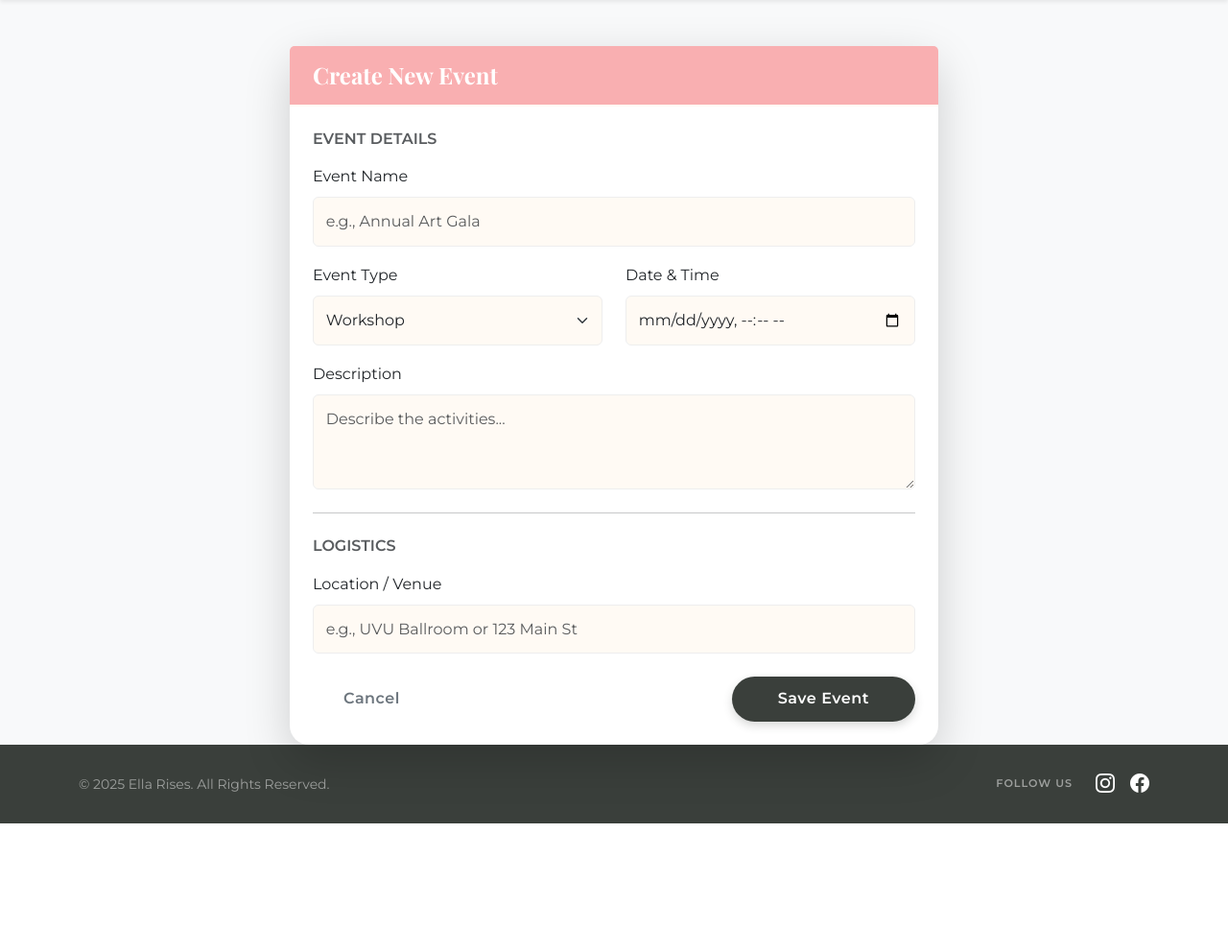
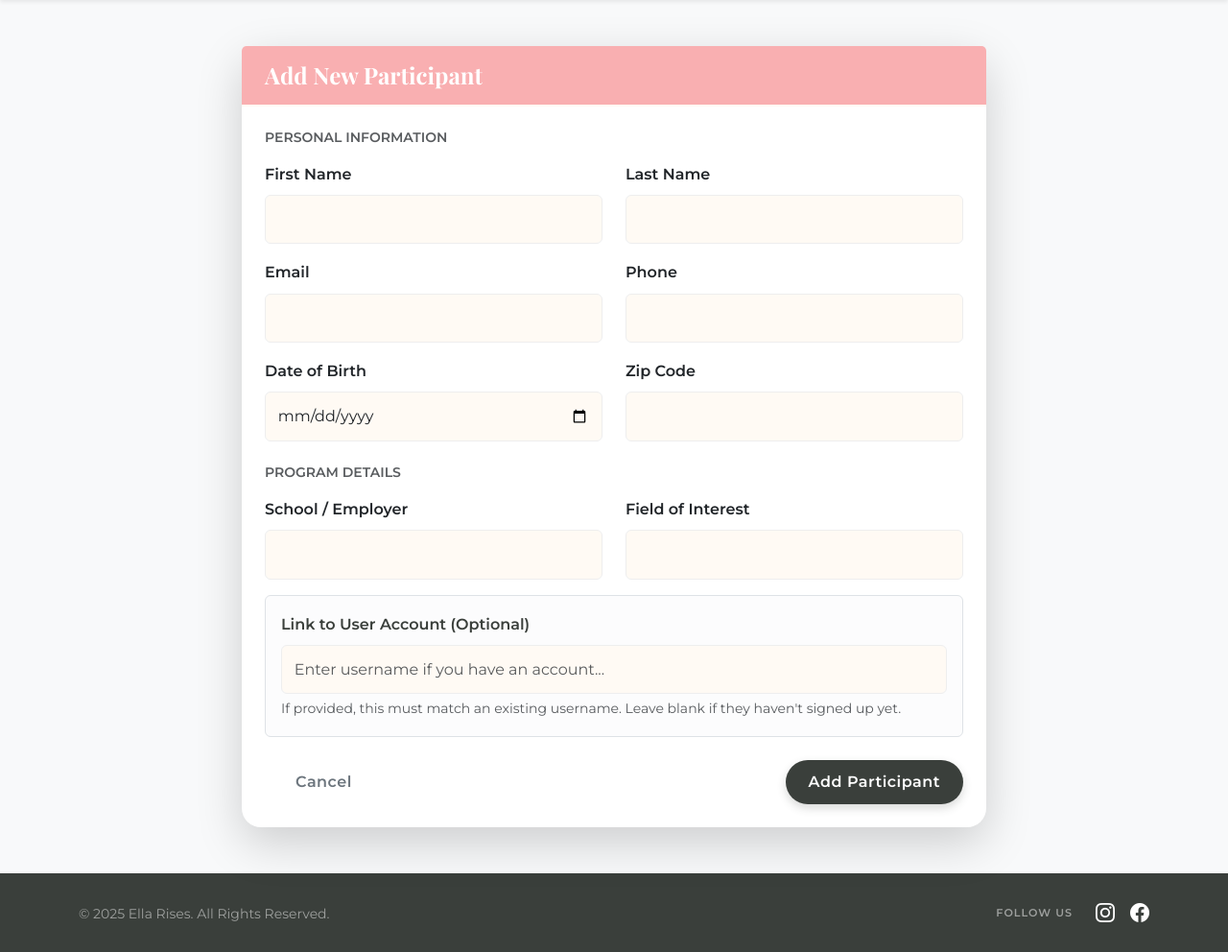
Before and after one commit to iipratte/ella-rises, a Node server app: template views/addParticipant.ejs in a window 1280 px wide. Shown: the part 86-1078 px from the top of the page at 96% size. Before the commit the page ends 944 px from the top, so only its background shows below. Run offline with Node 20, Linux system fonts and the light colour scheme; the template is opened without the code that fills it, so the values that code supplies are empty.

Commit message:
participant stuff

```diff
--- a/app.js
+++ b/app.js
@@ -312,27 +312,31 @@ app.post("/account", async (req, res) => {
 
 // --- PARTICIPANTS ---
 
+// --- PARTICIPANTS LIST ---
 app.get("/participants", async (req, res) => {
     if (!req.session.username) return res.redirect('/login');
 
     try {
-        // 1. Fetch participants (New Schema)
+        // 1. Fetch participants with REAL NAMES
         const participants = await knex('participants')
             .select(
                 'participantid',
-                'username',
+                'participantfirstname', // <--- Added
+                'participantlastname',  // <--- Added
+                'participantemail',     // <--- Added
                 'participantschooloremployer',
-                'participantfieldofinterest'
+                'participantfieldofinterest',
+                'username' // Keep this just in case
             )
-            .orderBy('username', 'asc');
+            .orderBy('participantid', 'desc'); // Sort by Last Name now
 
-        // 2. Fetch milestone counts separately
+        // 2. Fetch milestone counts
         const milestoneCounts = await knex('milestones')
             .select('participantid')
-            .count('milestoneno as count')
+            .count('milestoneid as count')
             .groupBy('participantid');
 
-        // 3. Merge counts in JavaScript (Avoids DB type mismatch)
+        // 3. Merge counts
         participants.forEach(p => {
             const match = milestoneCounts.find(m => m.participantid == p.participantid);
             p.milestone_count = match ? match.count : 0;
@@ -347,19 +351,12 @@ app.get("/participants", async (req, res) => {
 });
 
 // GET Add Form
-app.get("/participants/add", async (req, res) => {
+app.get("/participants/add", (req, res) => {
     if (!req.session.username || req.session.level !== 'M') {
         return res.redirect('/participants');
     }
-
-    try {
-        // Fetch all users to populate the dropdown
-        const users = await knex('users').select('username').orderBy('username');
-        res.render("addParticipant", { users });
-    } catch (err) {
-        console.error("Error fetching users for dropdown:", err);
-        res.render("addParticipant", { users: [] });
-    }
+    // No need to fetch users dropdown anymore
+    res.render("addParticipant");
 });
 
 // POST Add Form
@@ -368,18 +365,44 @@ app.post("/participants/add", async (req, res) => {
         return res.redirect('/');
     }
 
-    const { username, schoolOrEmployer, fieldOfInterest } = req.body;
+    const { firstName, lastName, email, phone, dob, zip, employer, interest, username } = req.body;
 
     try {
+        // --- VALIDATION: CHECK USERNAME ---
+        if (username && username.trim() !== "") {
+            const userExists = await knex('users').where({ username: username.toLowerCase() }).first();
+
+            if (!userExists) {
+                // If username doesn't exist, reload page with error and keep their typed data
+                return res.render("addParticipant", {
+                    error: "Error: That username does not exist. Please create an account first or check the spelling.",
+                    firstName, lastName, email, phone, dob, zip, employer, interest, username
+                });
+            }
+        }
+
+        // --- INSERT NEW PARTICIPANT ---
         await knex('participants').insert({
-            username: username,
-            participantschooloremployer: schoolOrEmployer,
-            participantfieldofinterest: fieldOfInterest
+            participantfirstname: firstName,
+            participantlastname: lastName,
+            participantemail: email,
+            participantphone: phone,
+            participantdob: dob || null, // Handle empty date
+            participantzip: zip,
+            participantschooloremployer: employer,
+            participantfieldofinterest: interest,
+            username: username || null // Insert null if empty
         });
+
         res.redirect('/participants');
+
     } catch (err) {
         console.error("Error adding participant:", err);
-        res.send("Error adding participant. Check if User exists.");
+        // Render page with generic database error
+        res.render("addParticipant", {
+            error: "Database error: " + err.message,
+            firstName, lastName, email, phone, dob, zip, employer, interest, username
+        });
     }
 });
 
@@ -565,7 +588,7 @@ app.get("/milestones", async (req, res) => {
         const safeParticipants = participants.length > 0 ? participants : await knex('participants').orderBy('username', 'asc');
 
         const milestones = await knex('milestones')
-            .select('milestoneno', 'participantid', 'milestonetitle', 'milestonedate', 'milestonenotes')
+            .select('milestoneid', 'participantid', 'milestonetitle', 'milestonedate', 'milestonenotes')
             .orderBy('milestonedate', 'desc');
 
         // Combine logic
@@ -638,7 +661,7 @@ app.post("/milestones/delete/:pid/:mno", async (req, res) => {
 
     try {
         await knex('milestones')
-            .where({ participantid: pid, milestoneno: mno })
+            .where({ participantid: pid, milestoneid: mno })
             .del();
         res.redirect(`/milestones/view/${pid}`);
     } catch(err) {
--- a/views/addParticipant.ejs
+++ b/views/addParticipant.ejs
@@ -1,65 +1,88 @@
 <!DOCTYPE html>
 <html lang="en">
 <head>
-    <title>Add New Event - Ella Rises</title>
+    <title>Add Participant - Ella Rises</title>
     <%- include('partials/head') %>
 </head>
 <body class="bg-light">
 
     <%- include('partials/header') %>
 
-    <div class="container mt-5" style="max-width: 700px;">
+    <div class="container mt-5 mb-5" style="max-width: 800px;">
         <div class="card shadow-lg border-0">
             <div class="card-header py-3" style="background-color: var(--er-primary);">
-                <h4 class="mb-0 fw-bold text-white" style="font-family: 'Playfair Display', serif;">Create New Event</h4>
+                <h4 class="mb-0 fw-bold text-white" style="font-family: 'Playfair Display', serif;">Add New Participant</h4>
             </div>
 
             <div class="card-body p-4">
 
-                <form action="/events/add" method="POST">
+                <% if (typeof error !== 'undefined' && error) { %>
+                    <div class="alert alert-danger">
+                        <i class="bi bi-exclamation-circle-fill me-2"></i> <%= error %>
+                    </div>
+                <% } %>
 
-                    <h6 class="text-muted text-uppercase fw-bold mb-3">Event Details</h6>
+                <form action="/participants/add" method="POST">
 
-                    <div class="mb-3">
-                        <label for="eventName" class="form-label">Event Name</label>
-                        <input type="text" class="form-control" id="eventName" name="eventName" required placeholder="e.g., Annual Art Gala">
+                    <h6 class="text-uppercase text-muted fw-bold mb-3 small">Personal Information</h6>
+                    <div class="row mb-3">
+                        <div class="col-md-6">
+                            <label class="form-label fw-bold">First Name</label>
+                            <input type="text" class="form-control" name="firstName" required value="<%= typeof firstName !== 'undefined' ? firstName : '' %>">
+                        </div>
+                        <div class="col-md-6">
+                            <label class="form-label fw-bold">Last Name</label>
+                            <input type="text" class="form-control" name="lastName" required value="<%= typeof lastName !== 'undefined' ? lastName : '' %>">
+                        </div>
                     </div>
 
                     <div class="row mb-3">
                         <div class="col-md-6">
-                            <label for="eventType" class="form-label">Event Type</label>
-                             <select class="form-select" id="eventType" name="eventType">
-                                <option value="Workshop">Workshop</option>
-                                <option value="Leadership">Leadership</option>
-                                 <option value="Mentoring">Mentoring</option>
-                                <option value="Community">Community Service</option>
-                                <option value="Other">Other</option>
-                             </select>
+                            <label class="form-label fw-bold">Email</label>
+                            <input type="email" class="form-control" name="email" required value="<%= typeof email !== 'undefined' ? email : '' %>">
                         </div>
                         <div class="col-md-6">
-                            <label for="eventDate" class="form-label">Date & Time</label>
-                             <input type="datetime-local" class="form-control" id="eventDate" name="eventDate" required>
+                            <label class="form-label fw-bold">Phone</label>
+                            <input type="tel" class="form-control" name="phone" value="<%= typeof phone !== 'undefined' ? phone : '' %>">
                         </div>
                     </div>
 
-                    <div class="mb-3">
-                         <label for="eventDescription" class="form-label">Description</label>
-                        <textarea class="form-control" id="eventDescription" name="eventDescription" rows="3" placeholder="Describe the activities..."></textarea>
+                    <div class="row mb-4">
+                        <div class="col-md-6">
+                            <label class="form-label fw-bold">Date of Birth</label>
+                            <input type="date" class="form-control" name="dob" value="<%= typeof dob !== 'undefined' ? dob : '' %>">
+                        </div>
+                        <div class="col-md-6">
+                            <label class="form-label fw-bold">Zip Code</label>
+                            <input type="text" class="form-control" name="zip" value="<%= typeof zip !== 'undefined' ? zip : '' %>">
+                        </div>
                     </div>
 
-                    <hr class="my-4">
+                    <h6 class="text-uppercase text-muted fw-bold mb-3 small">Program Details</h6>
 
-                     <h6 class="text-muted text-uppercase fw-bold mb-3">Logistics</h6>
+                    <div class="row mb-3">
+                        <div class="col-md-6">
+                            <label class="form-label fw-bold">School / Employer</label>
+                            <input type="text" class="form-control" name="employer" value="<%= typeof employer !== 'undefined' ? employer : '' %>">
+                        </div>
+                        <div class="col-md-6">
+                            <label class="form-label fw-bold">Field of Interest</label>
+                            <input type="text" class="form-control" name="interest" value="<%= typeof interest !== 'undefined' ? interest : '' %>">
+                        </div>
+                    </div>
 
-                    <div class="mb-4">
-                        <label for="eventLocation" class="form-label">Location / Venue</label>
-                        <input type="text" class="form-control" id="eventLocation" name="eventLocation" required placeholder="e.g., UVU Ballroom or 123 Main St">
+                    <div class="alert alert-light border mb-4">
+                        <label class="form-label fw-bold text-primary">Link to User Account (Optional)</label>
+                        <input type="text" class="form-control" name="username" placeholder="Enter username if you have an account..." value="<%= typeof username !== 'undefined' ? username : '' %>">
+                        <div class="form-text text-muted small">
+                            If provided, this must match an existing username. Leave blank if they haven't signed up yet.
+                        </div>
                     </div>
 
                     <div class="d-flex justify-content-between">
-                        <a href="/events" class="btn btn-outline-secondary">Cancel</a>
-                        <button type="submit" class="btn btn-primary px-5">Save Event</button>
-                     </div>
+                        <a href="/participants" class="btn btn-outline-secondary">Cancel</a>
+                        <button type="submit" class="btn btn-primary px-4">Add Participant</button>
+                    </div>
 
                 </form>
             </div>
```
Also changed, not shown: views/participants.ejs (+15 -12 lines).
